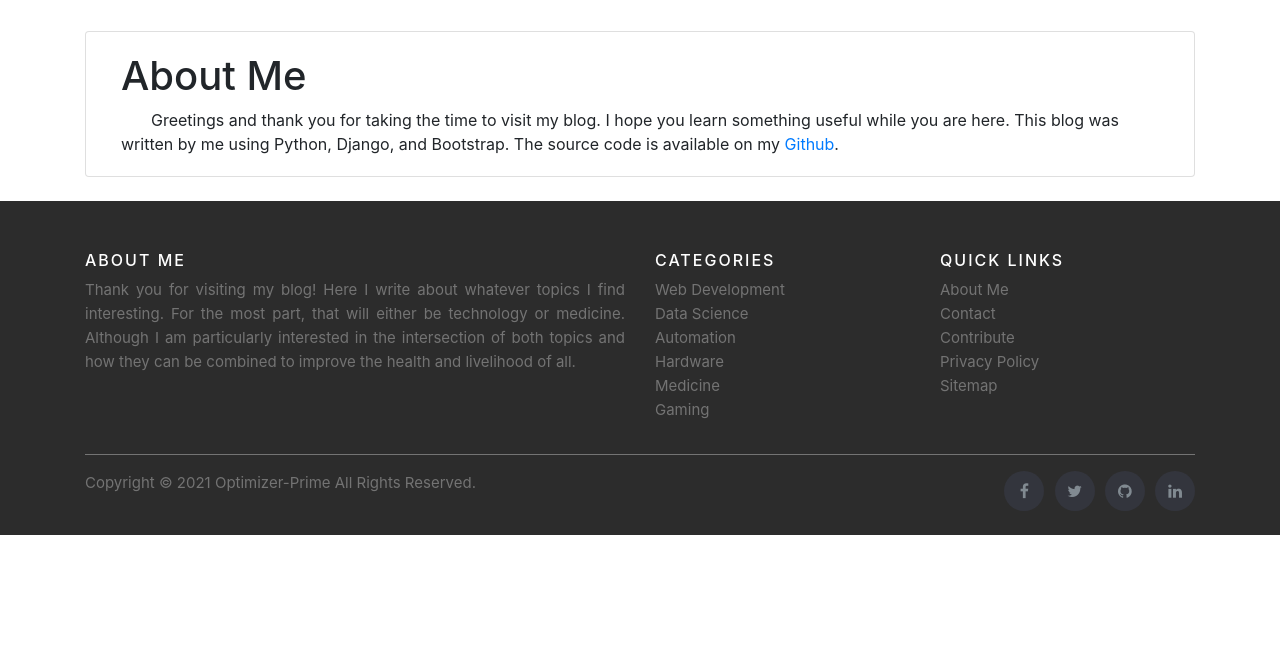
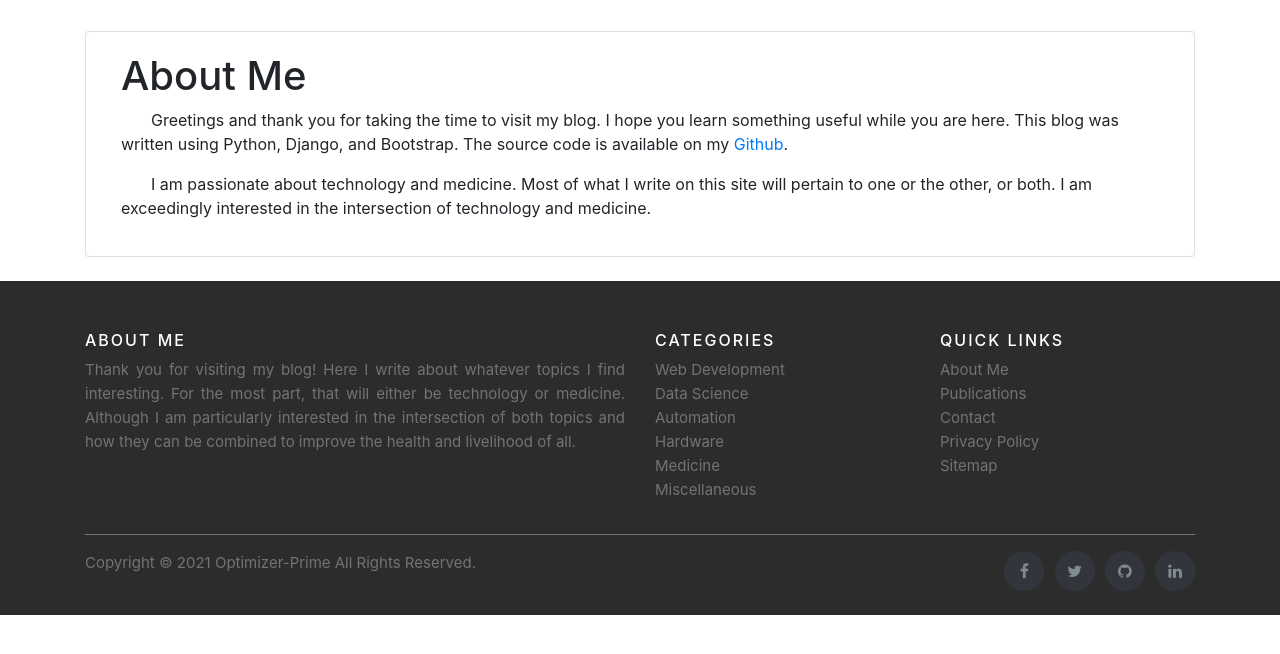
Before and after one commit to Optimizer-Prime/django-blog, a Django app: page /about/ in a window 1280 px wide. Shown: the part 61-715 px from the top of the page. Run offline with Django 3.2, Linux system fonts and the light colour scheme; parts of the project's set-up code (start-up, migrations or seed data) failed here and were passed over; some libraries are stand-ins or nearby versions.

Commit message:
created publications page

```diff
--- a/my_blog/blog/post_manage.py
+++ /dev/null
@@ -1,4 +0,0 @@
-import models
-
-post = models.Post
-print(post(5).title)
--- a/my_blog/blog/views.py
+++ b/my_blog/blog/views.py
@@ -18,3 +18,7 @@ class BlogDetailView(DetailView):
 # just displays the defined template as the page
 class AboutPageView(TemplateView):
     template_name = 'about.html'
+
+
+class PublicationsView(TemplateView):
+    template_name = 'publications.html'
--- a/my_blog/my_blog/urls.py
+++ b/my_blog/my_blog/urls.py
@@ -18,10 +18,11 @@ from django.urls import path, include
 from django.conf import settings
 from django.conf.urls.static import static
 
-from blog.views import AboutPageView
+from blog.views import AboutPageView, PublicationsView
 
 urlpatterns = [
     path('admin/', admin.site.urls),
     path('about/', AboutPageView.as_view(), name='about'),
+    path('publications/', PublicationsView.as_view(), name='publications'),
     path('', include('blog.urls')),
 ] + static(settings.MEDIA_URL, document_root=settings.MEDIA_ROOT)
--- a/my_blog/templates/about.html
+++ b/my_blog/templates/about.html
@@ -10,8 +10,14 @@
                 <h1>{% block title %}About Me{% endblock title %}</h1>
                 <p class="card-text" style="text-indent: 30px">Greetings and thank you for taking the time to
                 visit my blog.  I hope you learn something useful while you are here. This blog was
-                written by me using Python, Django, and Bootstrap. The source code is available on my
-                <a href="https://github.com/Optimizer-Prime/my-blog">Github</a>. </p>
+                written using Python, Django, and Bootstrap. The source code is available on my
+                <a href="https://github.com/Optimizer-Prime/my-blog">Github</a>.
+
+                <p style="text-indent: 30px;">I
+                am passionate about technology and medicine. Most of what I write on this site will pertain
+                to one or the other, or both. I am exceedingly interested in the intersection of technology
+                and medicine.
+                </p>
             </div>
         </div>
     </div>
--- a/my_blog/templates/base.html
+++ b/my_blog/templates/base.html
@@ -34,7 +34,8 @@
             <div class="collapse navbar-collapse" id="navbarResponsive">
                 <ul class="navbar-nav ml-auto">
                     <li class="nav-item text-black">
-                        <a class="nav-link text-black font-weight-bold" href="#">Publications</a>
+                        <a class="nav-link text-black font-weight-bold"
+                           href="{% url 'publications' %}">Publications</a>
                     </li>
                     <li class="nav-item text-black">
                         <a class="nav-link text-black font-weight-bold" href="{% url 'about' %}">About</a>
@@ -80,7 +81,7 @@
               <li><a href="#">Automation</a></li>
               <li><a href="#">Hardware</a></li>
               <li><a href="#">Medicine</a></li>
-              <li><a href="#">Gaming</a></li>
+              <li><a href="#">Miscellaneous</a></li>
             </ul>
           </div>
 
@@ -88,8 +89,8 @@
             <h6>Quick Links</h6>
             <ul class="footer-links">
               <li><a href="{% url 'about' %}">About Me</a></li>
+              <li><a href="{% url 'publications' %}">Publications</a></li>
               <li><a href="#">Contact</a></li>
-              <li><a href="#">Contribute</a></li>
               <li><a href="#">Privacy Policy</a></li>
               <li><a href="#">Sitemap</a></li>
             </ul>
--- a/my_blog/templates/post_detail.html
+++ b/my_blog/templates/post_detail.html
@@ -2,6 +2,7 @@
 <html lang="en">
 {% extends 'base.html' %}
 
+<!-- Main article body -->
 {% block content %}
 <div class="container">
     <div class="row">
```
Also changed, not shown: my_blog/templates/publications.html (added, +19 -0 lines).
